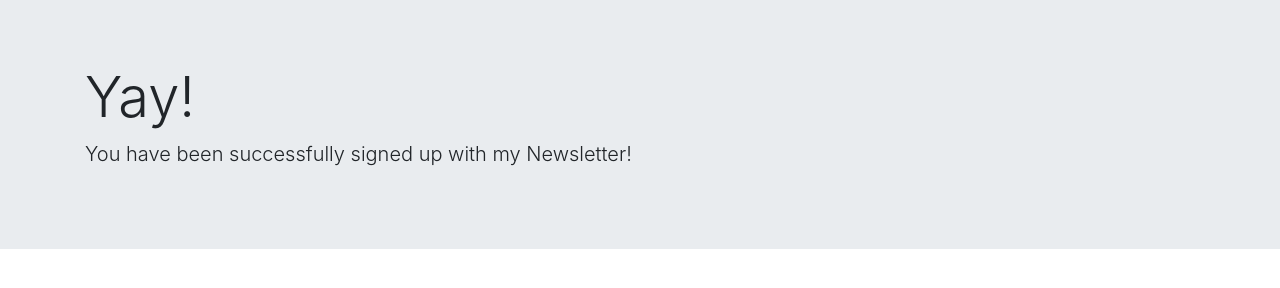
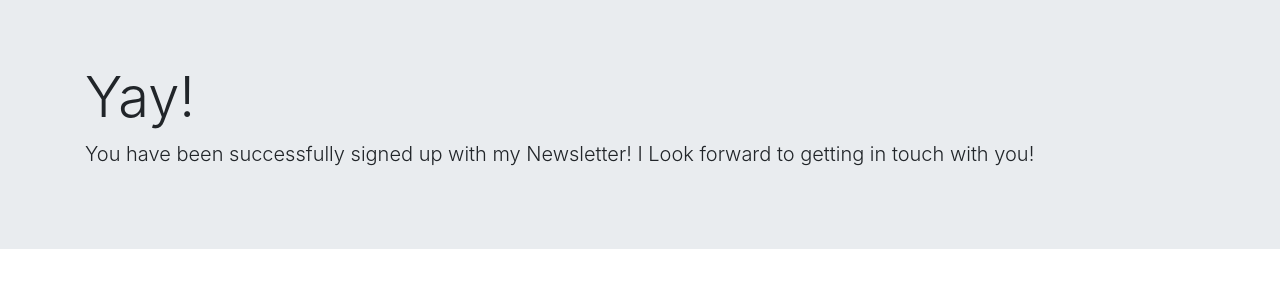
Before and after one commit to tejas-LXIX/newsletter-signup, a website: page success.html in a window 1280 px wide. Drawn offline with nearby package versions, Linux system fonts and the light colour scheme.

Commit message:
success page edit

```diff
--- a/success.html
+++ b/success.html
@@ -11,7 +11,7 @@
     <div class="jumbotron jumbotron-fluid">
         <div class="container">
           <h1 class="display-4">Yay!</h1>
-          <p class="lead">You have been successfully signed up with my Newsletter!</p>
+          <p class="lead">You have been successfully signed up with my Newsletter! I Look forward to getting in touch with you!</p>
         </div>
     </div>
 </body>
```
